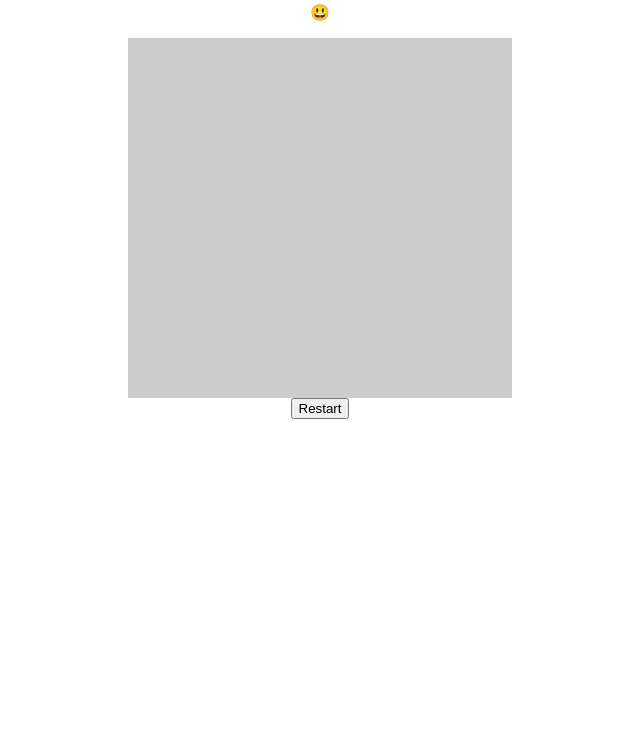
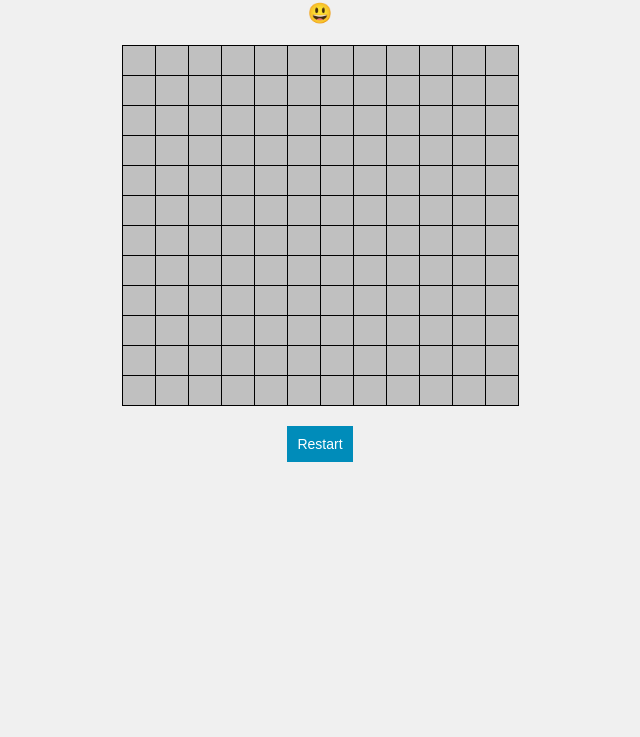
Before and after one commit to knalgozer/MineSweeper_sprint1, a plain HTML site: page index.html in a window 1280 px wide. Shown: the part 63-800 px from the top of the page, without its empty margins (320-960 px from the left). Drawn offline with Linux system fonts and the light colour scheme.

Commit message:
Add files via upload
Style changes.

```diff
--- a/style.css
+++ b/style.css
@@ -1,25 +1,82 @@
+#board {
+    border-collapse: collapse;
+    margin: 20px auto;
+    border: 1px solid #000;
+}
+
+#board td {
+    width: 30px;
+    height: 30px;
+    text-align: center;
+    vertical-align: middle;
+    border: 1px solid #000;
+    background-color: #c0c0c0;
+    font-family: Arial, sans-serif;
+    font-size: 18px;
+    cursor: pointer;
+}
+
+#board td.marked {
+    background-color: red;
+    color: white;
+}
+
+#board td.revealed {
+    background-color: #e0e0e0;
+}
+
+#board td.mine {
+    background-color: yellow;
+    color: red;
+}
+
+#board td.revealed[data-mines-around="1"] {
+    color: blue;
+}
+
+#board td.revealed[data-mines-around="2"] {
+    color: green;
+}
+
+#board td.revealed[data-mines-around="3"] {
+    color: red;
+}
+
+#status {
+    font-size: 20px;
+    font-weight: bold;
+    margin-top: 10px;
+}
+
+#restart {
+    padding: 10px;
+    background-color: #008CBA;
+    color: white;
+    border: none;
+    font-size: 14px;
+    cursor: pointer;
+}
+
+#restart:hover {
+    background-color: #007B9A;
+}
+
 body {
     font-family: Arial, sans-serif;
     text-align: center;
+    background-color: #f0f0f0;
+    margin: 0;
+    padding: 20px;
 }
 
-table {
-    border-collapse: collapse;
-    margin: auto;
+h1 {
+    font-size: 24px;
+    color: #333;
 }
 
-td {
-    width: 30px;
-    height: 30px;
-    text-align: center;
-    font-weight: bold;
+.game-container {
+    display: inline-block;
+    padding: 10px;
+    background-color: white;
+    border: 2px solid #000;
 }
-
-.covered {
-    background: #ccc;
-    cursor: pointer;
-}
-
-.mine {
-    background: red;
-}
```
